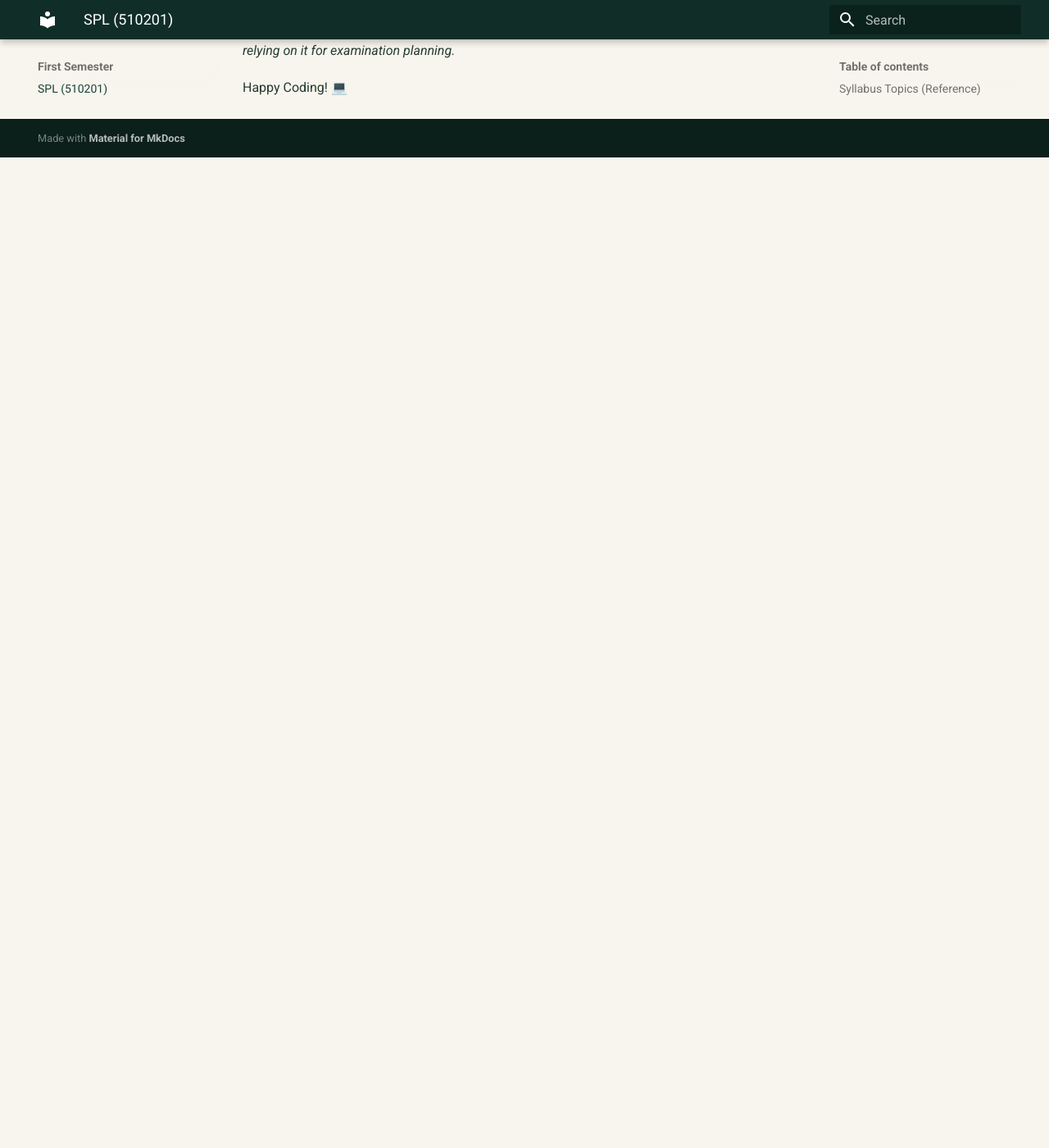
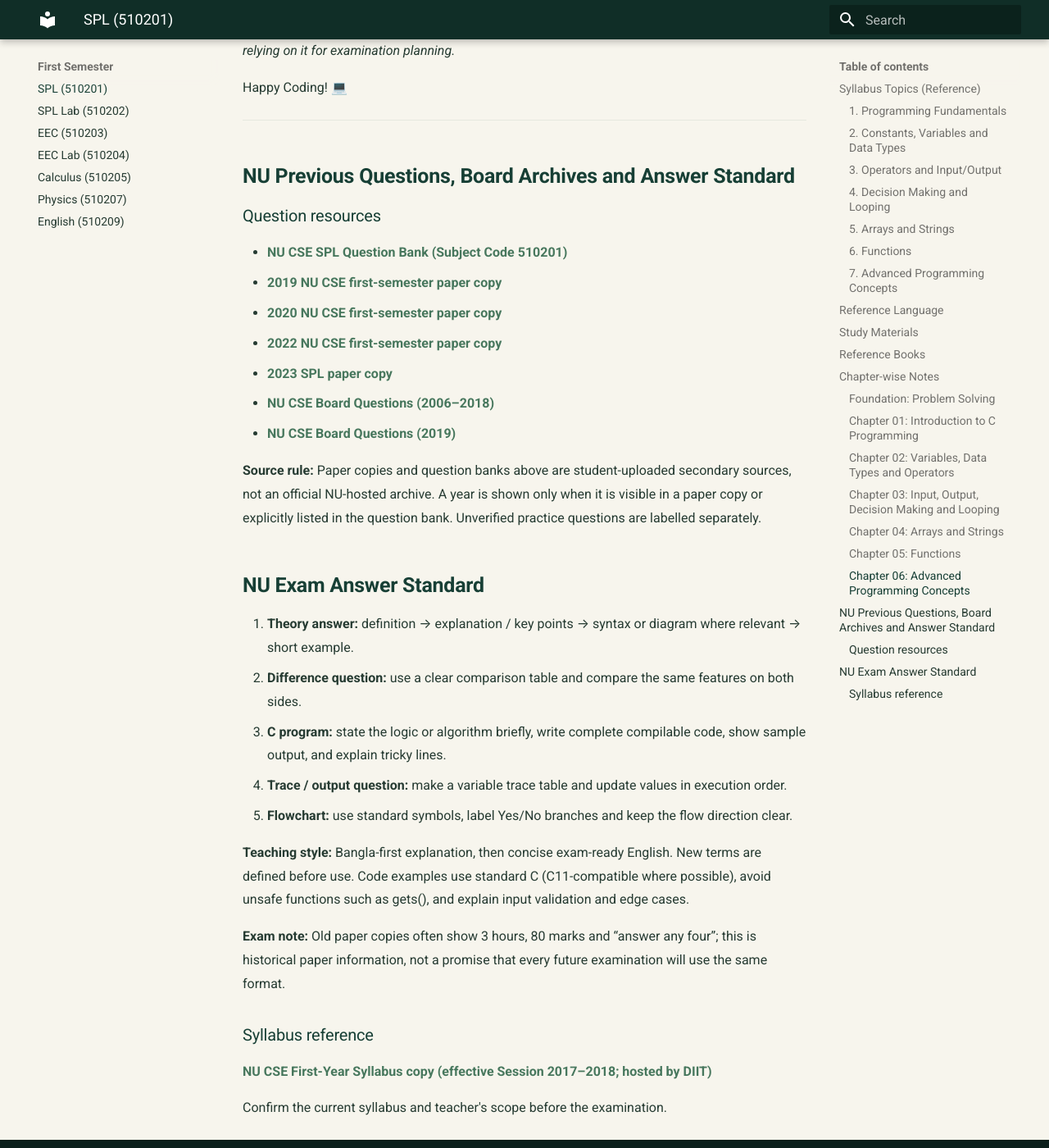
Before and after one commit to taimiyatahsin0-png/nu-cse-notes-store, an MkDocs documentation site: the page built from docs/subjects/spl/index.md, in a window 1280 px wide and 1400 px high, scrolled down 3529 px. Shown: the whole window at 82% size. Built offline with MkDocs 1.6.1 and Material for MkDocs 9.7.7, drawn with Linux system fonts in a browser that asks for light colours; before the commit the page ends 3721 px from its top, so only the background shows below that.

Commit message:
Add SPL question archive and NU exam answer standard

```diff
--- a/docs/subjects/spl/index.md
+++ b/docs/subjects/spl/index.md
@@ -107,3 +107,39 @@ C Programming Language
 *Syllabus note: This topic outline is based on the syllabus reference currently recorded in this repository (Session 2017–2018). It is not independently confirmed as the latest applicable NU revision. Check the latest National University notice or your department's approved syllabus before relying on it for examination planning.*
 
 Happy Coding! 💻
+
+
+
+---
+
+## NU Previous Questions, Board Archives and Answer Standard
+
+### Question resources
+
+- [NU CSE SPL Question Bank (Subject Code 510201)](https://www.scribd.com/document/862105744/National-University-CSE-Question-Bank-1st-First-Semester)
+- [2019 NU CSE first-semester paper copy](https://www.scribd.com/document/600047294/2019-NU-Question)
+- [2020 NU CSE first-semester paper copy](https://www.scribd.com/document/600047603/2020-NU-Question)
+- [2022 NU CSE first-semester paper copy](https://www.scribd.com/document/860333722/1st-semester-2022-questions)
+- [2023 SPL paper copy](https://de.scribd.com/document/802418334/SPL-Board-Question)
+- [NU CSE Board Questions (2006–2018)](https://drive.google.com/file/d/1Lodp-nv8jOXRU7SvriRGqNYamqGUIzvM/view?usp=sharing)
+- [NU CSE Board Questions (2019)](https://drive.google.com/file/d/1QZpZoqjEJS5aYXNjSYdwW5bXy66aPi9-/view?usp=sharing)
+
+**Source rule:** Paper copies and question banks above are student-uploaded secondary sources, not an official NU-hosted archive. A year is shown only when it is visible in a paper copy or explicitly listed in the question bank. Unverified practice questions are labelled separately.
+
+## NU Exam Answer Standard
+
+1. **Theory answer:** definition → explanation / key points → syntax or diagram where relevant → short example.
+2. **Difference question:** use a clear comparison table and compare the same features on both sides.
+3. **C program:** state the logic or algorithm briefly, write complete compilable code, show sample output, and explain tricky lines.
+4. **Trace / output question:** make a variable trace table and update values in execution order.
+5. **Flowchart:** use standard symbols, label Yes/No branches and keep the flow direction clear.
+
+**Teaching style:** Bangla-first explanation, then concise exam-ready English. New terms are defined before use. Code examples use standard C (C11-compatible where possible), avoid unsafe functions such as gets(), and explain input validation and edge cases.
+
+**Exam note:** Old paper copies often show 3 hours, 80 marks and “answer any four”; this is historical paper information, not a promise that every future examination will use the same format.
+
+### Syllabus reference
+
+[NU CSE First-Year Syllabus copy (effective Session 2017–2018; hosted by DIIT)](https://diit.edu.bd/media/resource/Computer_Science_and_Engineering_1st_Year_Pub_Date_15092019.pdf)
+
+Confirm the current syllabus and teacher's scope before the examination.
```
